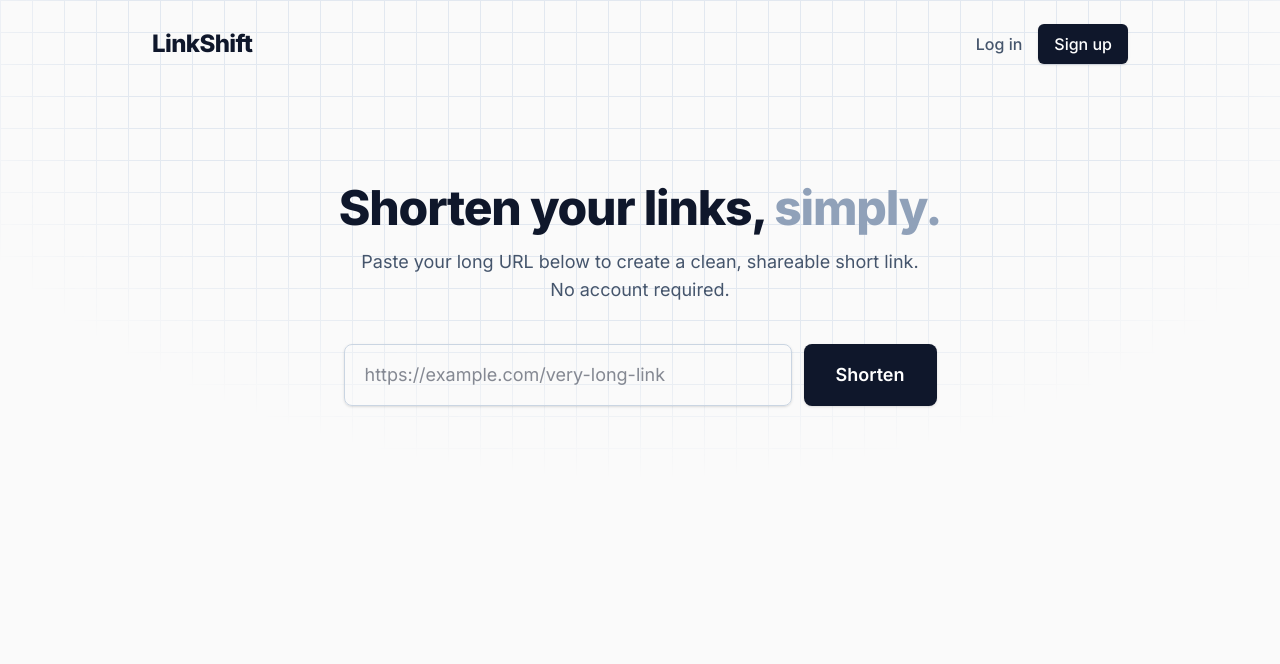
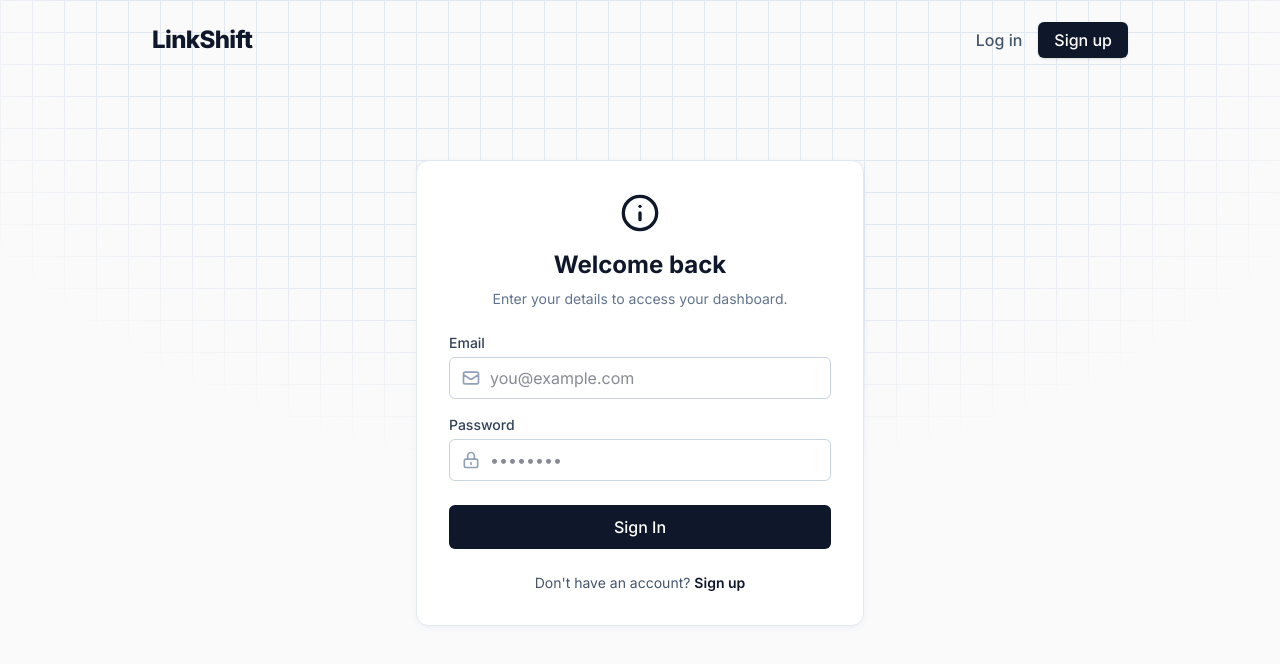
Before and after one commit to suryanshusaini/LinkShift, a React (Vite) app in the folder frontend/: page /login in a window 1280 px wide. Shown: the top 664 px of the page. Built offline with nearby package versions, Linux system fonts and the light colour scheme.

Commit message:
feat: add React Router, persistent auth state, and user dashboard

```diff
--- a/frontend/package.json
+++ b/frontend/package.json
@@ -11,7 +11,8 @@
   },
   "dependencies": {
     "react": "^19.2.7",
-    "react-dom": "^19.2.7"
+    "react-dom": "^19.2.7",
+    "react-router-dom": "^7.18.1"
   },
   "devDependencies": {
     "@tailwindcss/vite": "^4.3.2",
--- a/frontend/src/App.jsx
+++ b/frontend/src/App.jsx
@@ -1,55 +1,28 @@
 import { useState } from "react";
+import { BrowserRouter, Routes, Route, Link, Navigate } from "react-router-dom";
 import Auth from "./Auth";
+import Dashboard from "./Dashboard";
+import Home from "./Home";
 
 function App() {
-  const [longUrl, setLongUrl] = useState("");
-  const [shortUrl, setShortUrl] = useState("");
-
-  const [user, setUser] = useState(null);
-  const [showAuth, setShowAuth] = useState(false);
-  const [authMode, setAuthMode] = useState("login");
-
-  const handleShorten = async (e) => {
-    e.preventDefault();
-    try {
-      // 1. Grab the token from localStorage
+  // Read from localStorage on load. If the data is there, they stay logged in!
+  const [user, setUser] = useState(() => {
     const token = localStorage.getItem("token");
-
-      // 2. Set up the basic headers
-      const headers = {
-        "Content-Type": "application/json",
-      };
-
-      // 3. If a token exists, attach it as a Bearer token
-      if (token) {
-        headers["Authorization"] = `Bearer ${token}`;
+    const email = localStorage.getItem("email");
+    if (token && email) {
+      return { email };
     }
-
-      const response = await fetch("http://localhost:8000/api/shorten", {
-        method: "POST",
-        headers: headers, // Pass the dynamic headers here
-        body: JSON.stringify({ originalUrl: longUrl }),
+    return null;
   });
-
-      const data = await response.json();
-      setShortUrl(`http://localhost:8000/${data.shortId}`);
-    } catch (error) {
-      console.error("Error shortening URL:", error);
-    }
-  };
-
-  const handleAuthSuccess = (data) => {
-    localStorage.setItem("token", data.token);
-    setUser({ email: data.email });
-    setShowAuth(false);
-  };
 
   const handleLogout = () => {
     localStorage.removeItem("token");
+    localStorage.removeItem("email");
     setUser(null);
   };
 
   return (
+    <BrowserRouter>
       <div className="min-h-screen bg-[#fafafa] text-slate-900 font-sans relative overflow-hidden">
         {/* Subtle SaaS Grid Background */}
         <div className="absolute inset-0 z-0 bg-[linear-gradient(to_right,#e2e8f0_1px,transparent_1px),linear-gradient(to_bottom,#e2e8f0_1px,transparent_1px)] bg-[size:32px_32px] [mask-image:radial-gradient(ellipse_60%_60%_at_50%_0%,#000_70%,transparent_100%)]"></div>
@@ -57,18 +30,24 @@ function App() {
         <div className="relative z-10">
           {/* Navbar */}
           <nav className="flex justify-between items-center p-6 max-w-5xl mx-auto">
-          <h1
-            className="text-2xl font-extrabold tracking-tight text-slate-900 cursor-pointer"
-            onClick={() => setShowAuth(false)}
+            <Link
+              to="/"
+              className="text-2xl font-extrabold tracking-tight text-slate-900"
             >
               LinkShift
-          </h1>
+            </Link>
             <div>
               {user ? (
                 <div className="flex items-center space-x-4">
                   <span className="text-sm font-medium text-slate-600 hidden sm:block">
                     {user.email}
                   </span>
+                  <Link
+                    to="/dashboard"
+                    className="text-slate-900 font-medium hover:underline transition-all"
+                  >
+                    Dashboard
+                  </Link>
                   <button
                     onClick={handleLogout}
                     className="text-slate-600 hover:text-red-600 font-medium transition-colors"
@@ -78,95 +57,44 @@ function App() {
                 </div>
               ) : (
                 <div className="space-x-4">
-                <button
-                  onClick={() => {
-                    setAuthMode("login");
-                    setShowAuth(true);
-                  }}
+                  <Link
+                    to="/login"
                     className="text-slate-600 hover:text-slate-900 font-medium transition-colors"
                   >
                     Log in
-                </button>
-                <button
-                  onClick={() => {
-                    setAuthMode("signup");
-                    setShowAuth(true);
-                  }}
+                  </Link>
+                  <Link
+                    to="/signup"
                     className="bg-slate-900 text-white px-4 py-2 rounded-md hover:bg-slate-800 font-medium transition-colors shadow-sm"
                   >
                     Sign up
-                </button>
+                  </Link>
                 </div>
               )}
             </div>
           </nav>
 
-        {/* Main Content vs Auth View */}
-        {showAuth ? (
-          <Auth
-            mode={authMode}
-            setMode={setAuthMode}
-            onAuthSuccess={handleAuthSuccess}
+          {/* Page Routing */}
+          <Routes>
+            <Route path="/" element={<Home user={user} />} />
+            <Route
+              path="/login"
+              element={<Auth mode="login" setUser={setUser} />}
             />
-        ) : (
-          <main className="max-w-3xl mx-auto mt-24 px-6 text-center">
-            <h2 className="text-5xl font-extrabold tracking-tight mb-4 text-slate-900">
-              Shorten your links,{" "}
-              <span className="text-slate-400">simply.</span>
-            </h2>
-            <p className="text-lg text-slate-600 mb-10 max-w-xl mx-auto">
-              Paste your long URL below to create a clean, shareable short link.
-              {!user && " No account required."}
-            </p>
+            <Route
+              path="/signup"
+              element={<Auth mode="signup" setUser={setUser} />}
+            />
 
-            <form
-              onSubmit={handleShorten}
-              className="flex flex-col sm:flex-row gap-3 justify-center max-w-2xl mx-auto"
-            >
-              <input
-                type="url"
-                placeholder="https://example.com/very-long-link"
-                className="w-full sm:w-2/3 px-5 py-4 border border-slate-300 rounded-lg shadow-sm focus:outline-none focus:ring-2 focus:ring-slate-900 focus:border-slate-900 transition-shadow text-lg"
-                value={longUrl}
-                onChange={(e) => setLongUrl(e.target.value)}
-                required
+            {/* Protected Route: If no user, redirect them to login */}
+            <Route
+              path="/dashboard"
+              element={user ? <Dashboard /> : <Navigate to="/login" />}
             />
-              <button
-                type="submit"
-                className="w-full sm:w-auto px-8 py-4 bg-slate-900 text-white font-semibold text-lg rounded-lg hover:bg-slate-800 transition-colors shadow-sm"
-              >
-                Shorten
-              </button>
-            </form>
-
-            {/* Result Box */}
-            {shortUrl && (
-              <div className="mt-12 p-6 bg-white border border-slate-200 rounded-xl shadow-sm max-w-lg mx-auto text-left">
-                <p className="text-sm font-medium text-slate-500 mb-3">
-                  Your short link is ready
-                </p>
-                <div className="flex justify-between items-center bg-slate-50 p-3 rounded-lg border border-slate-200">
-                  <a
-                    href={shortUrl}
-                    target="_blank"
-                    rel="noopener noreferrer"
-                    className="text-slate-900 font-medium hover:underline break-all"
-                  >
-                    {shortUrl}
-                  </a>
-                  <button
-                    onClick={() => navigator.clipboard.writeText(shortUrl)}
-                    className="ml-4 text-sm bg-white border border-slate-300 px-4 py-2 rounded-md hover:bg-slate-50 transition-colors font-medium text-slate-700 shadow-sm"
-                  >
-                    Copy
-                  </button>
+          </Routes>
         </div>
       </div>
-            )}
-          </main>
-        )}
-      </div>
-    </div>
+    </BrowserRouter>
   );
 }
 
--- a/frontend/src/Auth.jsx
+++ b/frontend/src/Auth.jsx
@@ -1,10 +1,13 @@
 import { useState } from "react";
+import { Link, useNavigate } from "react-router-dom";
 
-export default function Auth({ mode, setMode, onAuthSuccess }) {
+export default function Auth({ mode, setUser }) {
   const [email, setEmail] = useState("");
   const [password, setPassword] = useState("");
   const [error, setError] = useState("");
   const [isLoading, setIsLoading] = useState(false);
+
+  const navigate = useNavigate();
 
   const handleSubmit = async (e) => {
     e.preventDefault();
@@ -28,8 +31,12 @@ export default function Auth({ mode, setMode, onAuthSuccess }) {
         throw new Error(data.message || "Authentication failed");
       }
 
-      // If successful, pass the data back to App.jsx
-      onAuthSuccess(data);
+      // FIX: Save both token and email to localStorage so they survive a refresh!
+      localStorage.setItem("token", data.token);
+      localStorage.setItem("email", data.email);
+
+      setUser({ email: data.email });
+      navigate("/dashboard"); // Redirect to dashboard using React Router
     } catch (err) {
       setError(err.message);
     } finally {
@@ -40,7 +47,6 @@ export default function Auth({ mode, setMode, onAuthSuccess }) {
   return (
     <div className="max-w-md mx-auto mt-20 p-8 bg-white border border-slate-200 rounded-xl shadow-[0_2px_10px_-3px_rgba(6,81,237,0.1)]">
       <div className="flex justify-center mb-4">
-        {/* Simple geometric SVG logo placeholder */}
         <svg
           width="40"
           height="40"
@@ -88,6 +94,7 @@ export default function Auth({ mode, setMode, onAuthSuccess }) {
       )}
 
       <form onSubmit={handleSubmit} className="flex flex-col gap-4">
+        {/* Email Input */}
         <div className="relative">
           <label className="block text-sm font-medium text-slate-700 mb-1">
             Email
@@ -116,6 +123,8 @@ export default function Auth({ mode, setMode, onAuthSuccess }) {
             />
           </div>
         </div>
+
+        {/* Password Input */}
         <div className="relative">
           <label className="block text-sm font-medium text-slate-700 mb-1">
             Password
@@ -183,12 +192,12 @@ export default function Auth({ mode, setMode, onAuthSuccess }) {
         {mode === "login"
           ? "Don't have an account? "
           : "Already have an account? "}
-        <button
-          onClick={() => setMode(mode === "login" ? "signup" : "login")}
+        <Link
+          to={mode === "login" ? "/signup" : "/login"}
           className="text-slate-900 font-semibold hover:underline"
         >
           {mode === "login" ? "Sign up" : "Log in"}
-        </button>
+        </Link>
       </div>
     </div>
   );
--- /dev/null
+++ b/frontend/src/Dashboard.jsx
@@ -0,0 +1,106 @@
+import { useState, useEffect } from "react";
+
+export default function Dashboard() {
+  const [urls, setUrls] = useState([]);
+  const [loading, setLoading] = useState(true);
+  const [error, setError] = useState("");
+
+  useEffect(() => {
+    const fetchUrls = async () => {
+      try {
+        const token = localStorage.getItem("token");
+        const response = await fetch("http://localhost:8000/api/dashboard", {
+          headers: {
+            Authorization: `Bearer ${token}`,
+          },
+        });
+
+        if (!response.ok) {
+          throw new Error("Failed to fetch URLs");
+        }
+
+        const data = await response.json();
+        setUrls(data);
+      } catch (err) {
+        setError(err.message);
+      } finally {
+        setLoading(false);
+      }
+    };
+
+    fetchUrls();
+  }, []);
+
+  if (loading) {
+    return (
+      <div className="text-center mt-20 text-slate-500 font-medium">
+        Loading your dashboard...
+      </div>
+    );
+  }
+
+  return (
+    <div className="max-w-4xl mx-auto mt-12 px-6">
+      <h2 className="text-3xl font-bold text-slate-900 mb-2">Your Dashboard</h2>
+      <p className="text-slate-600 mb-8">
+        Manage and track your shortened links.
+      </p>
+
+      {error && <div className="text-red-500 mb-4">{error}</div>}
+
+      {urls.length === 0 ? (
+        <div className="bg-white p-8 rounded-xl border border-slate-200 text-center shadow-sm">
+          <p className="text-slate-500 font-medium">
+            You haven't shortened any links yet.
+          </p>
+        </div>
+      ) : (
+        <div className="bg-white rounded-xl border border-slate-200 shadow-sm overflow-hidden">
+          <table className="w-full text-left border-collapse">
+            <thead>
+              <tr className="bg-slate-50 border-b border-slate-200">
+                <th className="py-4 px-6 text-sm font-semibold text-slate-600">
+                  Original URL
+                </th>
+                <th className="py-4 px-6 text-sm font-semibold text-slate-600">
+                  Short Link
+                </th>
+                <th className="py-4 px-6 text-sm font-semibold text-slate-600 text-center">
+                  Clicks
+                </th>
+              </tr>
+            </thead>
+            <tbody>
+              {urls.map((url) => (
+                <tr
+                  key={url._id}
+                  className="border-b border-slate-100 hover:bg-slate-50 transition-colors"
+                >
+                  <td
+                    className="py-4 px-6 text-sm text-slate-600 max-w-xs truncate"
+                    title={url.originalUrl}
+                  >
+                    {url.originalUrl}
+                  </td>
+                  <td className="py-4 px-6 text-sm font-medium">
+                    <a
+                      href={`http://localhost:8000/${url.shortId}`}
+                      target="_blank"
+                      rel="noopener noreferrer"
+                      className="text-slate-900 hover:underline"
+                    >
+                      localhost:8000/{url.shortId}
+                    </a>
+                  </td>
+                  <td className="py-4 px-6 text-sm text-slate-900 font-semibold text-center">
+                    {url.clicks}
+                  </td>
+                </tr>
+              ))}
+            </tbody>
+          </table>
+        </div>
+      )}
+    </div>
+  );
+}
--- /dev/null
+++ b/frontend/src/Home.jsx
@@ -0,0 +1,82 @@
+import { useState } from "react";
+
+export default function Home({ user }) {
+  const [longUrl, setLongUrl] = useState("");
+  const [shortUrl, setShortUrl] = useState("");
+
+  const handleShorten = async (e) => {
+    e.preventDefault();
+    try {
+      const token = localStorage.getItem("token");
+      const headers = { "Content-Type": "application/json" };
+      if (token) headers["Authorization"] = `Bearer ${token}`;
+
+      const response = await fetch("http://localhost:8000/api/shorten", {
+        method: "POST",
+        headers: headers,
+        body: JSON.stringify({ originalUrl: longUrl }),
+      });
+
+      const data = await response.json();
+      setShortUrl(`http://localhost:8000/${data.shortId}`);
+    } catch (error) {
+      console.error("Error shortening URL:", error);
+    }
+  };
+
+  return (
+    <main className="max-w-3xl mx-auto mt-24 px-6 text-center">
+      <h2 className="text-5xl font-extrabold tracking-tight mb-4 text-slate-900">
+        Shorten your links, <span className="text-slate-400">simply.</span>
+      </h2>
+      <p className="text-lg text-slate-600 mb-10 max-w-xl mx-auto">
+        Paste your long URL below to create a clean, shareable short link.
+        {!user && " No account required."}
+      </p>
+
+      <form
+        onSubmit={handleShorten}
+        className="flex flex-col sm:flex-row gap-3 justify-center max-w-2xl mx-auto"
+      >
+        <input
+          type="url"
+          placeholder="https://example.com/very-long-link"
+          className="w-full sm:w-2/3 px-5 py-4 border border-slate-300 rounded-lg shadow-sm focus:outline-none focus:ring-2 focus:ring-slate-900 focus:border-slate-900 transition-shadow text-lg"
+          value={longUrl}
+          onChange={(e) => setLongUrl(e.target.value)}
+          required
+        />
+        <button
+          type="submit"
+          className="w-full sm:w-auto px-8 py-4 bg-slate-900 text-white font-semibold text-lg rounded-lg hover:bg-slate-800 transition-colors shadow-sm"
+        >
+          Shorten
+        </button>
+      </form>
+
+      {shortUrl && (
+        <div className="mt-12 p-6 bg-white border border-slate-200 rounded-xl shadow-sm max-w-lg mx-auto text-left">
+          <p className="text-sm font-medium text-slate-500 mb-3">
+            Your short link is ready
+          </p>
+          <div className="flex justify-between items-center bg-slate-50 p-3 rounded-lg border border-slate-200">
+            <a
+              href={shortUrl}
+              target="_blank"
+              rel="noopener noreferrer"
+              className="text-slate-900 font-medium hover:underline break-all"
+            >
+              {shortUrl}
+            </a>
+            <button
+              onClick={() => navigator.clipboard.writeText(shortUrl)}
+              className="ml-4 text-sm bg-white border border-slate-300 px-4 py-2 rounded-md hover:bg-slate-50 transition-colors font-medium text-slate-700 shadow-sm"
+            >
+              Copy
+            </button>
+          </div>
+        </div>
+      )}
+    </main>
+  );
+}
```
Also changed, not shown: 2 other files (tests, documents, lock files or other folders). Lines whose indentation alone changed are shown as unchanged.
